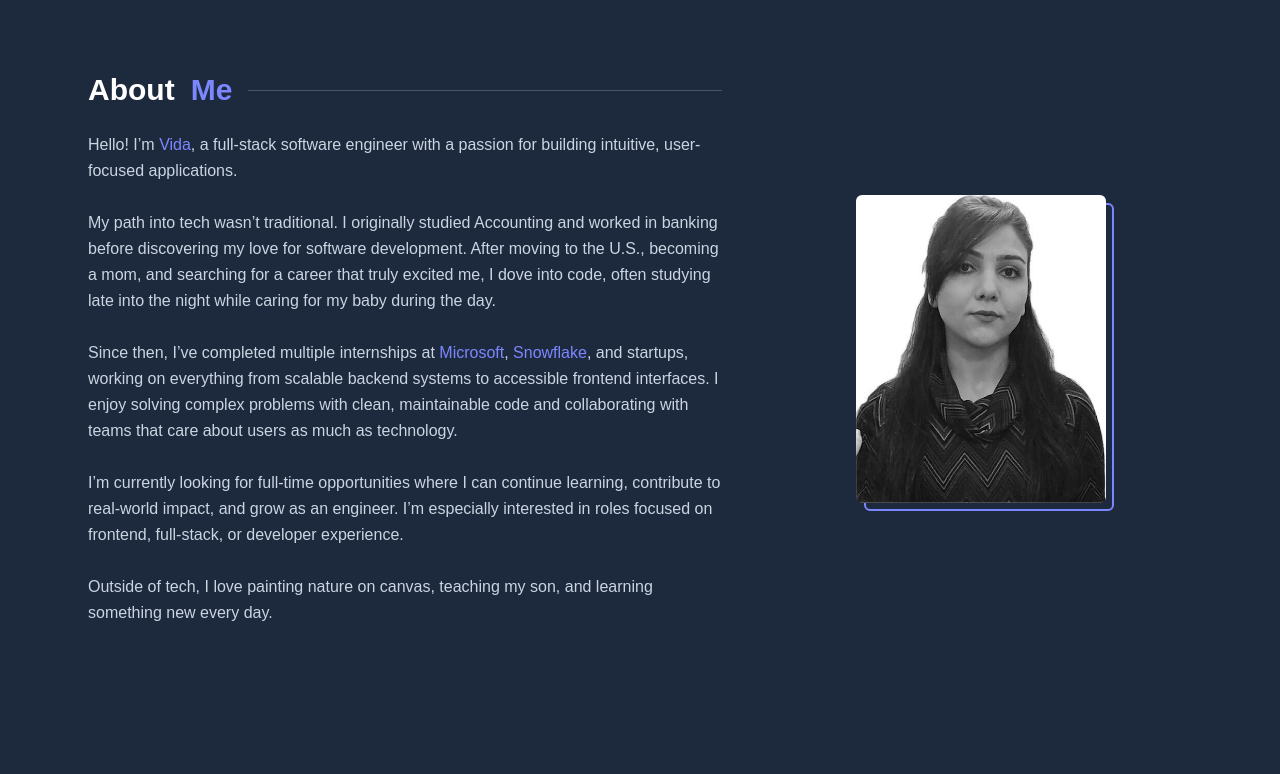
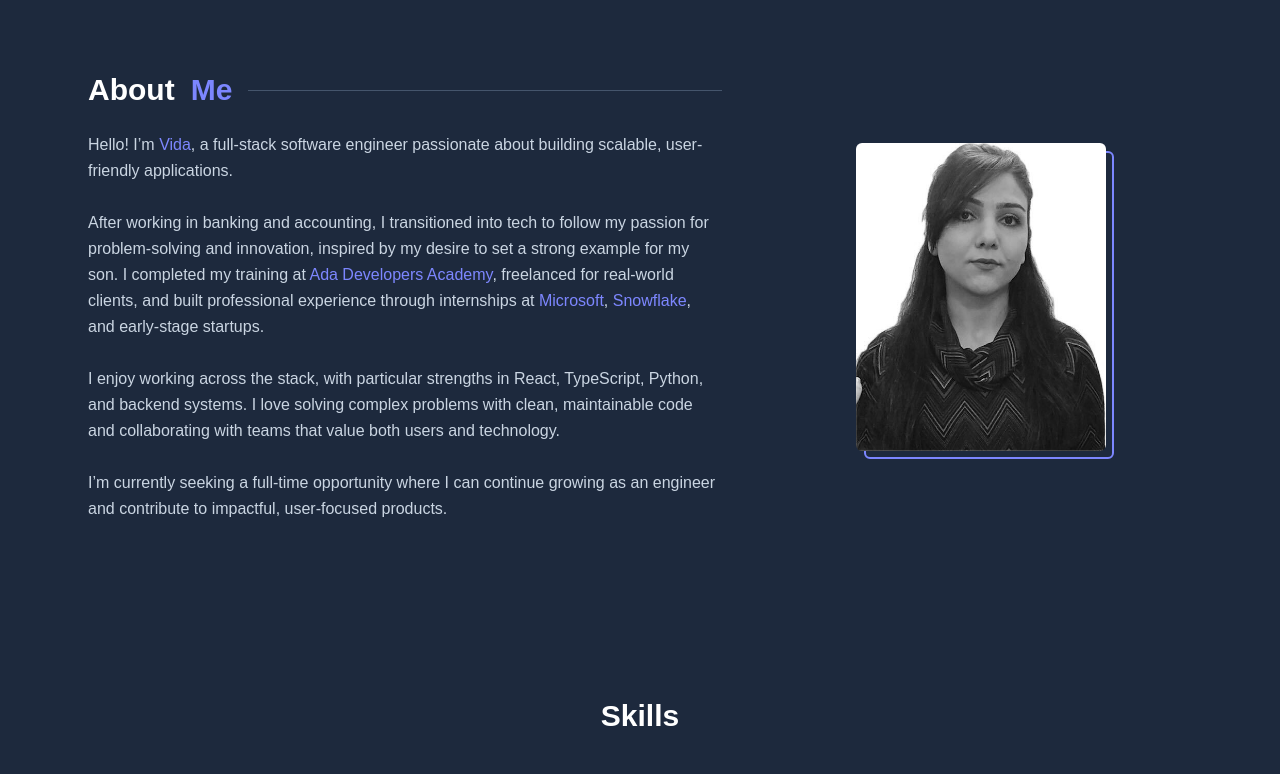
Before and after one commit to VidaMaleki/vida_maleki_portfolio, a Next.js app: page / in a window 1280 px wide. Shown: the part 760-1534 px from the top of the page. Built offline with nearby package versions, Linux system fonts and the light colour scheme.

Commit message:
Changed content at about me

```diff
--- a/src/components/About.tsx
+++ b/src/components/About.tsx
@@ -12,15 +12,13 @@ const About = () => {
                     <div className="flex-1 h-px bg-slate-600"></div>
                 </div>
                 <p className="text-slate-300 leading-relaxed text-sm sm:text-base">
-                    Hello! I’m <span className="text-indigo-400 font-medium">Vida</span>, a full-stack software engineer with a passion for building intuitive, user-focused applications.
+                    Hello! I’m <span className="text-indigo-400 font-medium">Vida</span>, a full-stack software engineer passionate about building scalable, user-friendly applications.
                     <br /><br />
-                    My path into tech wasn’t traditional. I originally studied Accounting and worked in banking before discovering my love for software development. After moving to the U.S., becoming a mom, and searching for a career that truly excited me, I dove into code, often studying late into the night while caring for my baby during the day.
+                    After working in banking and accounting, I transitioned into tech to follow my passion for problem-solving and innovation, inspired by my desire to set a strong example for my son. I completed my training at <span className="text-indigo-400">Ada Developers Academy</span>, freelanced for real-world clients, and built professional experience through internships at <span className="text-indigo-400">Microsoft</span>, <span className="text-indigo-400">Snowflake</span>, and early-stage startups.
                     <br /><br />
-                    Since then, I’ve completed multiple internships at <span className="text-indigo-400">Microsoft</span>, <span className="text-indigo-400">Snowflake</span>, and startups, working on everything from scalable backend systems to accessible frontend interfaces. I enjoy solving complex problems with clean, maintainable code and collaborating with teams that care about users as much as technology.
+                    I enjoy working across the stack, with particular strengths in React, TypeScript, Python, and backend systems. I love solving complex problems with clean, maintainable code and collaborating with teams that value both users and technology.
                     <br /><br />
-                    I’m currently looking for full-time opportunities where I can continue learning, contribute to real-world impact, and grow as an engineer. I’m especially interested in roles focused on frontend, full-stack, or developer experience.
-                    <br /><br />
-                    Outside of tech, I love painting nature on canvas, teaching my son, and learning something new every day.
+                    I’m currently seeking a full-time opportunity where I can continue growing as an engineer and contribute to impactful, user-focused products.
                 </p>
             </div>
             <div className="w-full md:w-2/5 flex justify-center">
```
